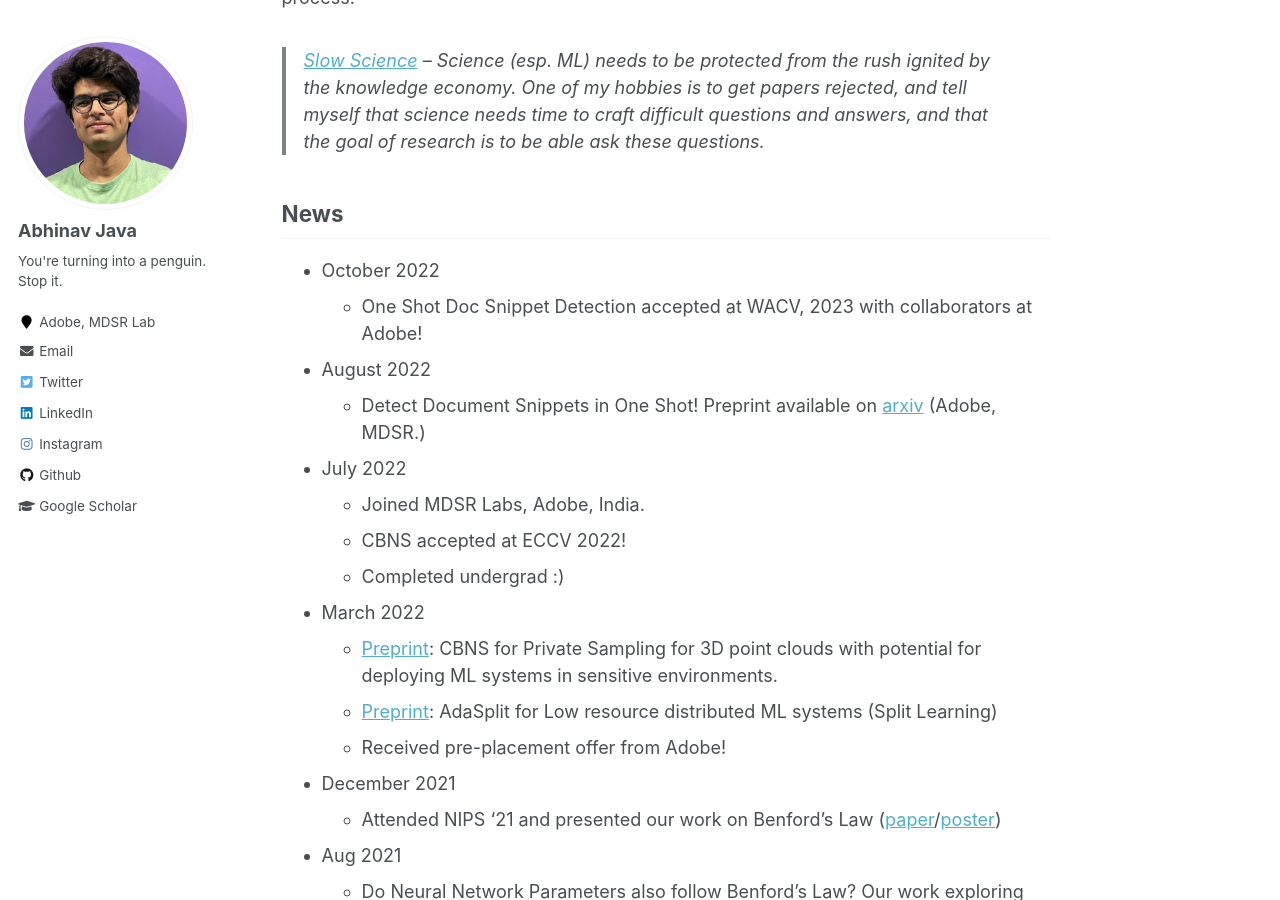
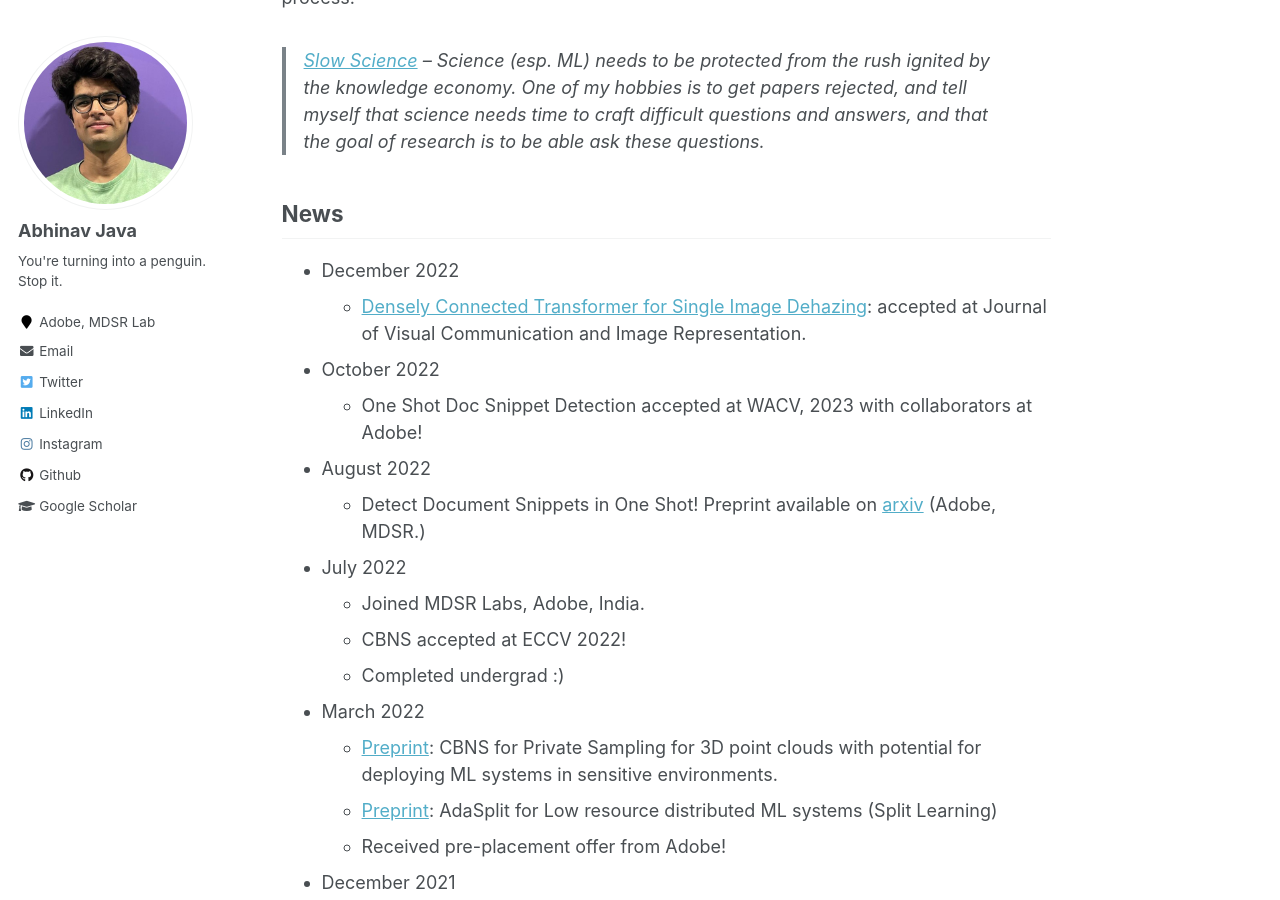
Before and after one commit to java-abhinav07/java-abhinav07, a Jekyll site: the page built from _pages/about.md, in a window 1280 px wide and 900 px high, scrolled down 478 px. Built offline with Jekyll 4.4.1, drawn with Linux system fonts in a browser that asks for light colours.

Commit message:
Update about.md

```diff
--- a/_pages/about.md
+++ b/_pages/about.md
@@ -20,6 +20,10 @@ In my (not so) past life, I spent sleepless nights at UAS-DTU, building (and cra
 
 News
 ------
+
+  - December 2022
+    - [Densely Connected Transformer for Single Image Dehazing](https://doi.org/10.1016/j.jvcir.2022.103722): accepted at Journal of Visual Communication and Image Representation.
+
 
   - October 2022
     - One Shot Doc Snippet Detection accepted at WACV, 2023 with collaborators at Adobe!
```
